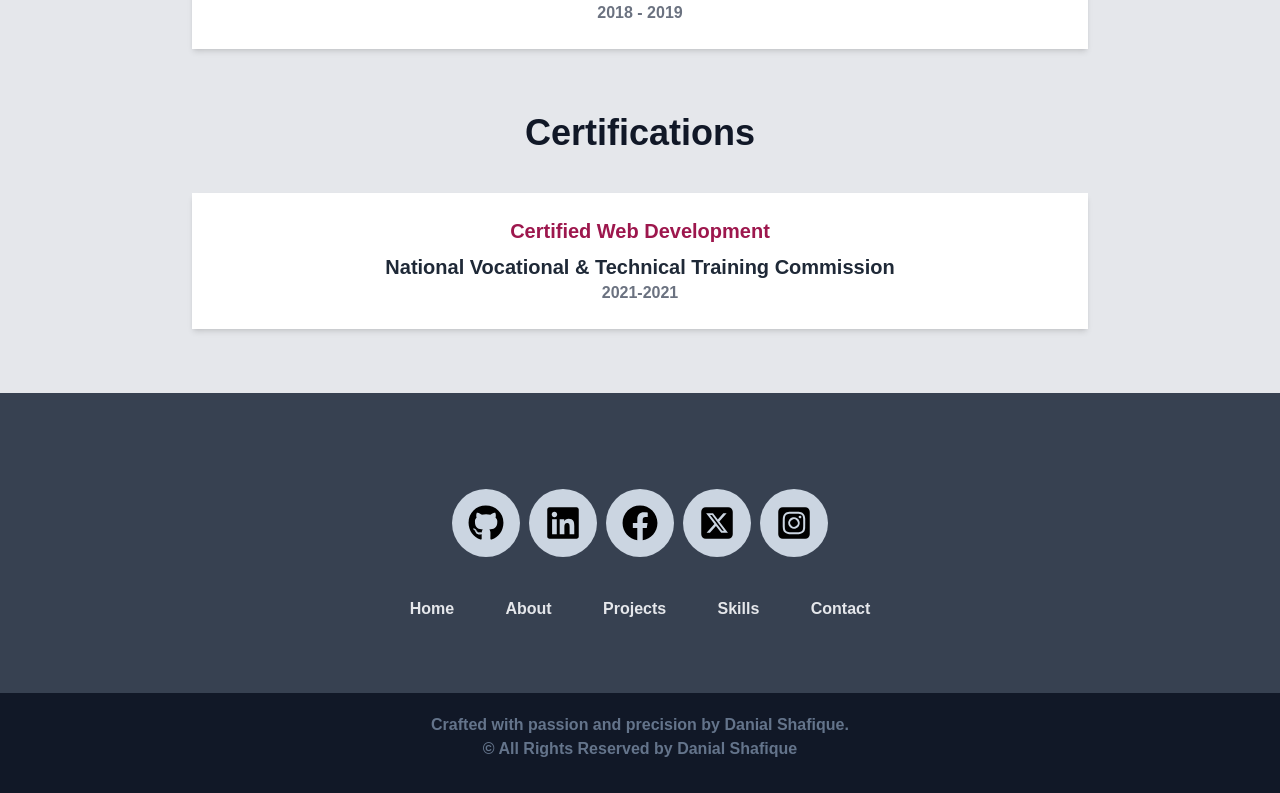
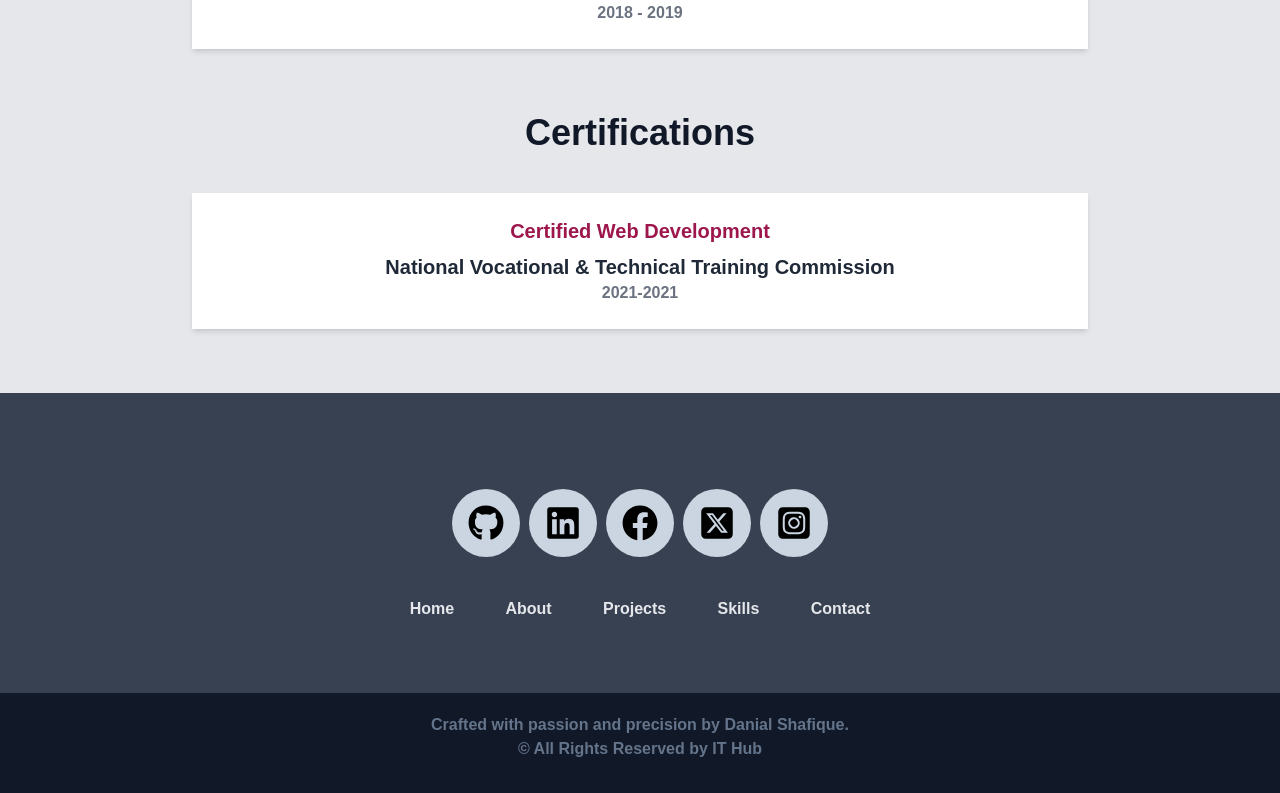
Before and after one commit to danialshafique/portfolio, a Next.js app in the folder Danial/: page /about in a window 1280 px wide. Shown: the part 1475-2268 px from the top of the page. Built offline with nearby package versions, Linux system fonts and the light colour scheme.

Commit message:
footer changing

```diff
--- a/Danial/src/components/footer.tsx
+++ b/Danial/src/components/footer.tsx
@@ -61,7 +61,7 @@ const Footer = () => {
       </div>
         <div className='w-full overflow-hidden max-w-screen-2xl mx-auto h-[100px] bg-gray-900 justify-center text-center  lg:text-[16px] lg:font-semibold  text-slate-500 pt-5'>
         <p>Crafted with passion and precision by Danial Shafique.</p>
-          <p>© All Rights Reserved by Danial Shafique</p>
+          <p>&copy; All Rights Reserved by <b>IT Hub</b></p>
         </div>
 
     </main>
```
